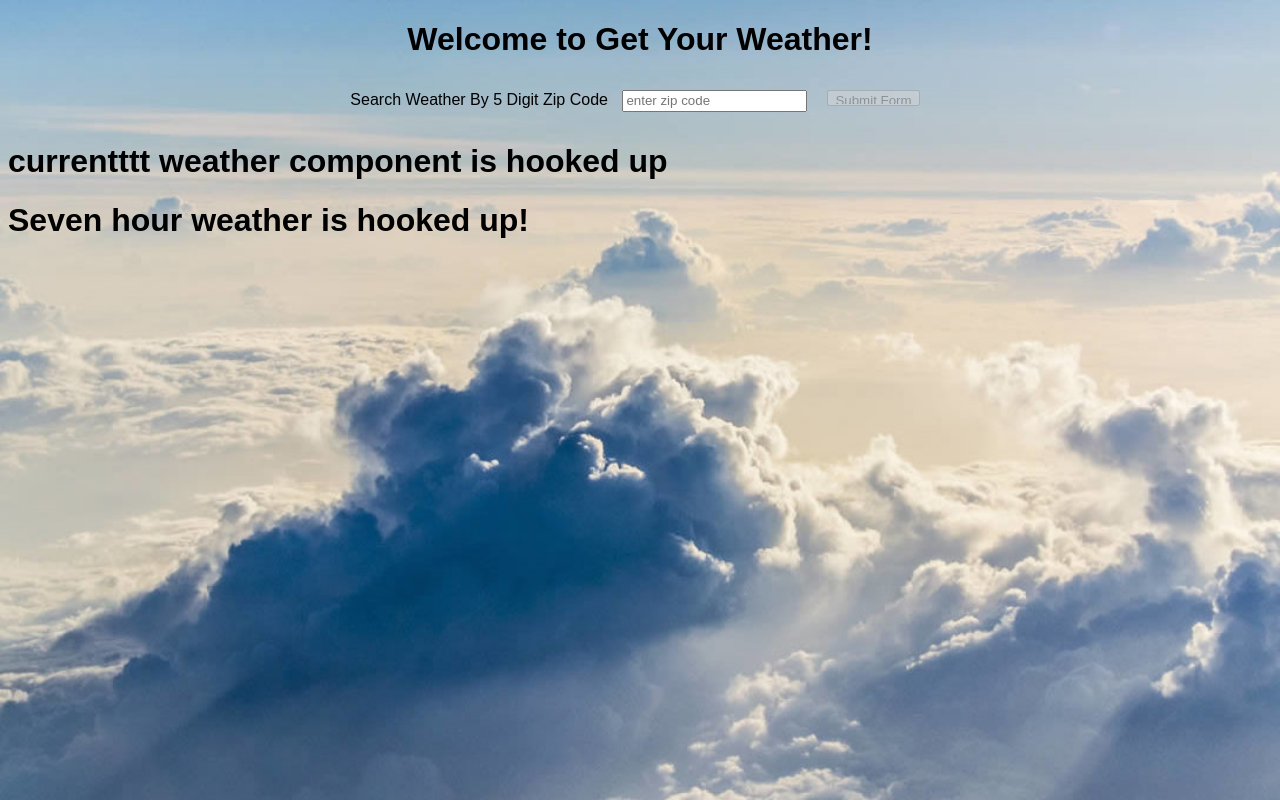
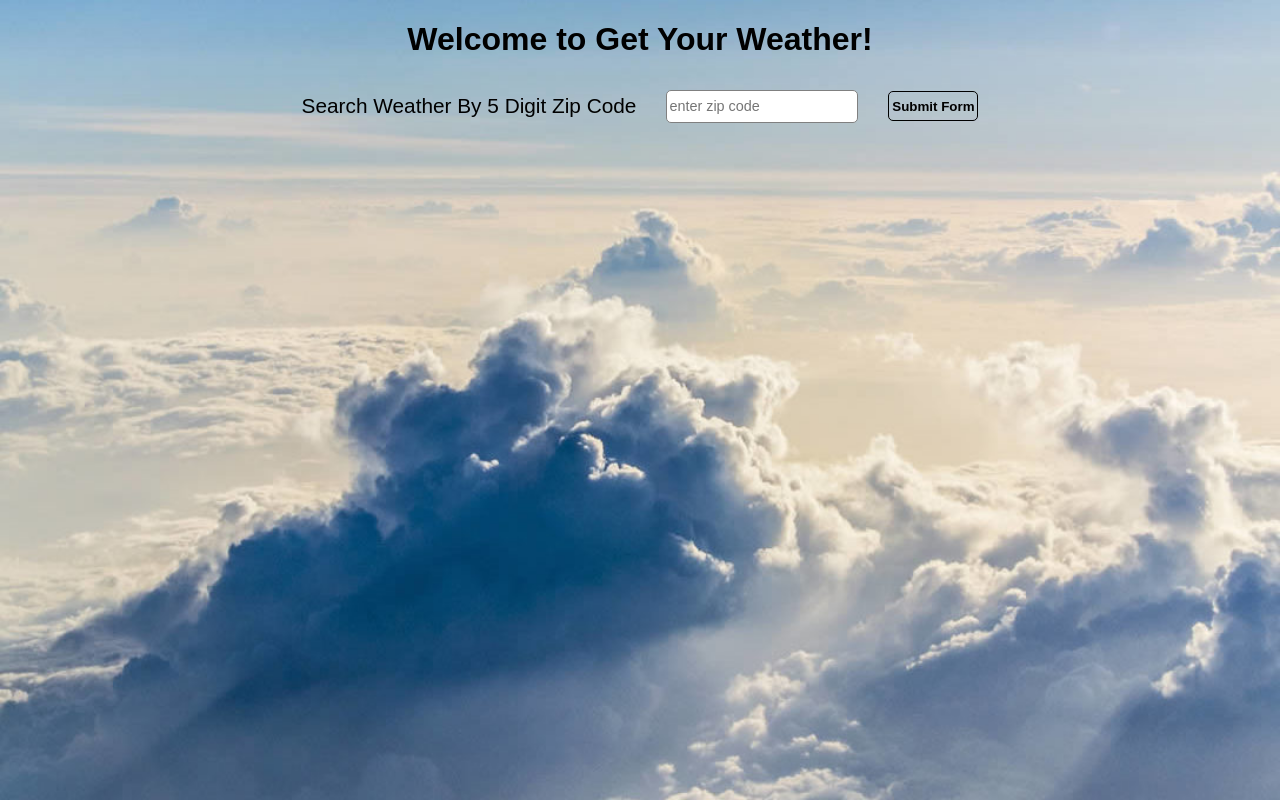
Before and after one commit to Adamj1232/RAIngular, an Angular app: page / in a window 1280 px wide. Built offline with nearby package versions, Linux system fonts and the light colour scheme.

Commit message:
styling components

```diff
--- a/src/app/app.component.css
+++ b/src/app/app.component.css
@@ -1,16 +1,63 @@
 input {
-  height: 1.2em;
+  height: 27px;
   margin: 10px;
+  border: 1px solid grey;
+  border-radius: 5px;
+  padding: 2px;
 }
 
 ul {
   list-style: none;
   padding: 0 20px;
+  min-width: 85px;
+  margin: 0 auto;
 }
 
 img {
   height: 60px;
   width: 60px;
+  margin: 0 auto;
+}
+
+header {
+  margin: 15px 0 25px;
+}
+
+form {
+  display: flex;
+  justify-content: center;
+  align-items: center;
+  width: 90%;
+}
+
+label {
+  font-size: 1.3em;
+  margin: auto 20px;
+}
+
+.user-input {
+  font-size: .9em;
+}
+
+.submit {
+  display: flex;
+  justify-content: center;
+  align-items: center;
+  height: 30px;
+  width: 90px;
+  color: black;
+  background-color: transparent;
+  font-weight: bold;
+  margin: 0;
+  border: 1px solid black;
+  border-radius: 5px;
+  margin: auto 20px;
+}
+
+.submit:hover {
+  font-weight: bold;
+  border: 1px solid white;
+  background-color: #94aecc;
 }
 
 .full-forecast {
@@ -45,11 +92,11 @@ img {
   border-radius: 40px;
   display: flex;
   flex-direction: row;
-  align-items: center;
-  justify-content: center;
   margin: 25px 0 0;
   width: 90%;
   padding: 20px;
+  overflow: scroll;
+  justify-content: center;
 }
 
 .hourly {
@@ -59,6 +106,7 @@ img {
 
 .hourly-info {
   text-align: center;
+  margin: 0 auto;
 }
 
 .high-temp {
@@ -74,3 +122,14 @@ img {
 .not-found-alert {
   text-align: center;
 }
+
+@media screen and (max-width: 790px) {
+
+  label {
+    font-size: 1.1em;
+  }
+
+  .full-hourly {
+    justify-content: flex-start;
+  }
+}
--- a/src/app/app.component.html
+++ b/src/app/app.component.html
@@ -7,44 +7,48 @@
   <div class='search-bar'>
     <form [formGroup]="rForm" (ngSubmit)="searchZip(rForm.value)">
 
-      <label>Search Weather By 5 Digit Zip Code
+      <label>
+        Search Weather By 5 Digit Zip Code
+      </label>
       <input
         formControlName='zip'
         type="text"
-        placeholder="enter zip code">
-      </label>
+        placeholder="enter zip code"
+        class='user-input'>
 
       <section
         *ngIf="!rForm.controls['zip'].valid && rForm.controls['zip'].touched">
         {{ zipAlert }}
       </section>
-      <input type='submit' value='Submit Form' [disabled]='!rForm.valid'>
+      <input type='submit' value='Submit Form' [disabled]='!rForm.valid' class='submit'>
 
     </form>
   </div>
 </header>
 <section *ngIf="locationAlert">
-  <h2 class='not-found-alert'>{{locationAlert}}</h2>
+  <h2 class='not-found-alert'>{{ locationAlert }}</h2>
 </section>
 <section *ngIf="searchedLocation && !locationAlert" class='full-forecast'>
   <div class='current'>
-    <h1>{{searchedLocation}}</h1>
+    <h1>{{ searchedLocation }}</h1>
     <img class='main-img' src ='{{currentWeatherImgUrl}}' />
-    <h3>{{currentCondition}}</h3>
-    <h4>{{currentDate[0]}}</h4>
-    <h3>{{currentTemp}}</h3>
-    <h4 class='high-temp'>{{expectedHigh}}°F/<span class='low-temp'>{{expectedLow}}°F</span></h4>
-    <h3>{{summary}}</h3>
+    <h3>{{ currentCondition }}</h3>
+    <h4>{{ currentDate[0] }}</h4>
+    <h3>{{ currentTemp }}</h3>
+    <h4 class='high-temp'>{{ expectedHigh }}°F/<span class='low-temp'>{{ expectedLow }}°F</span></h4>
+    <h3>{{ summary }}</h3>
   </div>
   <section  class='full-hourly'>
     <div *ngFor="let hour of hourlyForecast; let i=index">
       <ul  *ngIf='i < 7'>
         <li class='hourly'>
           <img src ='{{hour["icon_url"]}}' />
-          <div class='hourly-info'>
-            {{hour['FCTTIME'].civil}}
-            {{hour['temp'].english}}°F
-          </div>
+          <h3 class='hourly-info'>
+            {{ hour['FCTTIME'].civil }}
+          </h3>
+          <h3 class='hourly-info'>
+            {{ hour['temp'].english }}°F
+          </h3>
         </li>
       </ul>
     </div>
--- a/src/app/current-weather.component.html
+++ b/src/app/current-weather.component.html
@@ -1,2 +1 @@
-<h1>current weather component is hooked up</h1>
-<h3>{{currentTemp}}</h3>
+<h1></h1>
--- a/src/app/current-weather.component.ts
+++ b/src/app/current-weather.component.ts
@@ -3,7 +3,7 @@ import { Component, Input } from '@angular/core';
 
 @Component({
   selector: 'current-weather',
-  template: `<h1>currentttt weather component is hooked up</h1>
+  template: `<h1></h1>
 `
 })
 
--- a/src/app/seven-hour-weather.component.html
+++ b/src/app/seven-hour-weather.component.html
@@ -1 +1 @@
-<h1>Seven hour weather is hooked up!</h1>
+<h1></h1>
```
